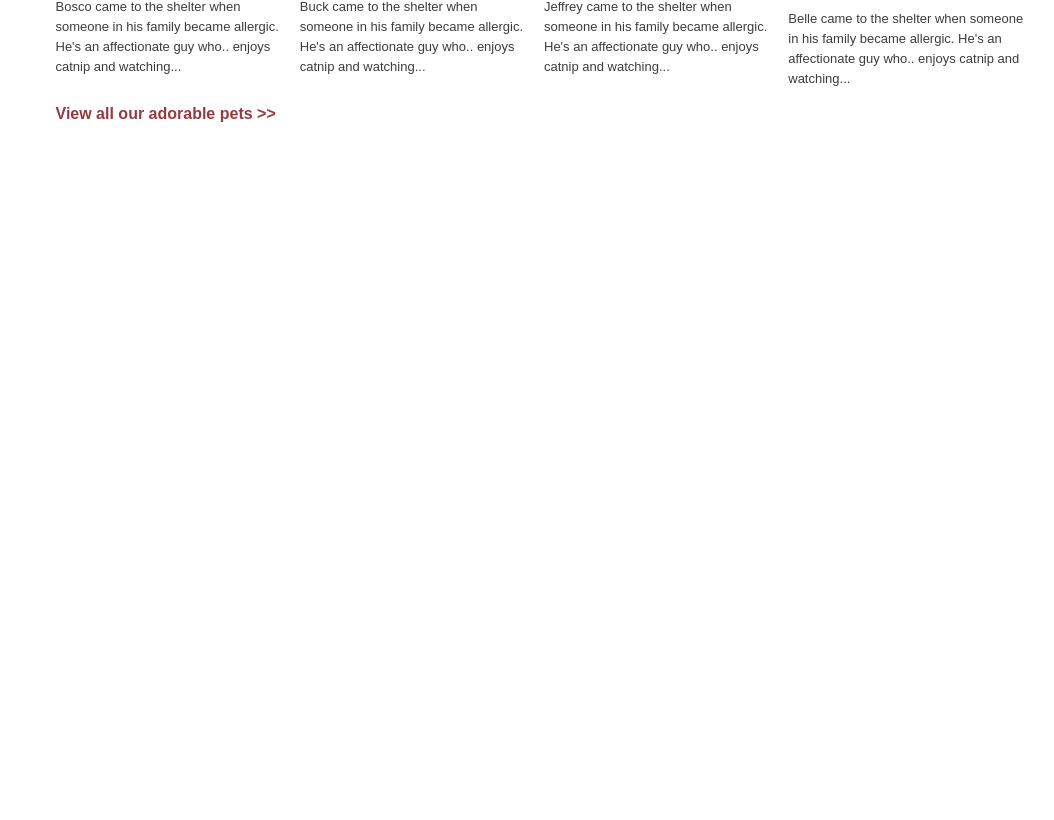
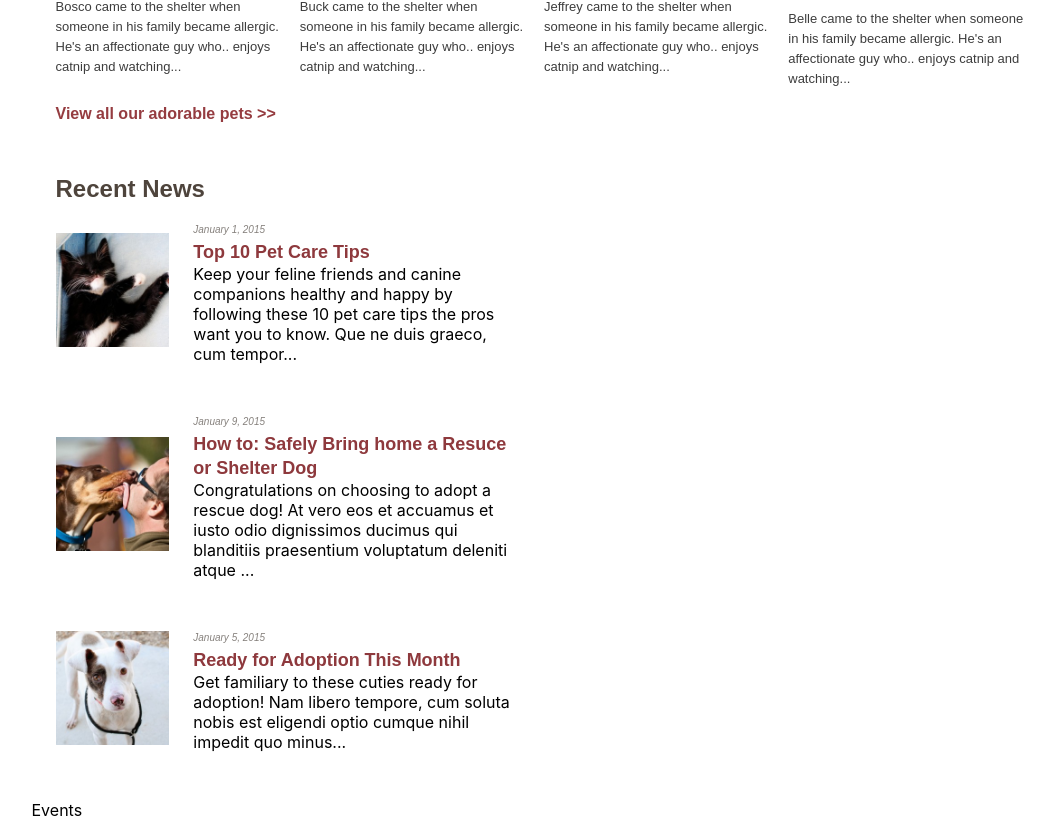
Before and after one commit to vlsalina/pet-rescue-website, a React (Create React App) app: page / in a window 1280 px wide. Shown: the part 1581-2401 px from the top of the page, without its empty margins (96-1150 px from the left). Before the commit the page ends 1755 px from the top, so only its background shows below. Built offline with nearby package versions, Linux system fonts and the light colour scheme.

Commit message:
Basic layout for News component done.

```diff
--- a/src/App.css
+++ b/src/App.css
@@ -11,8 +11,27 @@
   --buttonA-hover-bgc-bottom: #3d3d3d;
   --buttonA-hover-bgc-top: #8e393d;
 
-  /* for Companions component */
+  /* padding variables */
   --padding1: 1.5rem;
+}
+
+/* global text styling */
+.text-styles-1 {
+  background: transparent;
+  border: 0;
+  margin: 0;
+  padding: 0;
+  vertical-align: baseline;
+  outline: none;
+}
+
+.text-styles-2 {
+  background: transparent;
+  border: 0;
+  margin: 0;
+  padding: 0;
+  vertical-align: baseline;
+  outline: none;
 }
 
 ul {
--- a/src/App.js
+++ b/src/App.js
@@ -3,6 +3,7 @@ import "./App.css";
 import Carousel from "./components/Carousel/Carousel";
 import Learn from "./components/Learn/Learn";
 import Companions from "./components/Companions/Companions";
+import Announcements from "./components/Announcements/Announcements";
 
 function App() {
   return (
@@ -11,6 +12,7 @@ function App() {
         <Carousel />
         <Learn />
         <Companions />
+        <Announcements />
       </div>
     </div>
   );
--- /dev/null
+++ b/src/components/Announcements/Announcements.css
@@ -0,0 +1,3 @@
+.announcemnts {
+  padding: 0 var(--padding1);
+}
--- /dev/null
+++ b/src/components/Announcements/Announcements.js
@@ -0,0 +1,15 @@
+import "./Announcements.css";
+import { recent } from "../Learn/data";
+import News from "../News/News";
+import Events from "../Events/Events";
+
+const Announcements = () => {
+  return (
+    <div className="anncounements">
+      <News />
+      <Events />
+    </div>
+  );
+};
+
+export default Announcements;
--- a/src/components/Companions/Companions.js
+++ b/src/components/Companions/Companions.js
@@ -12,7 +12,7 @@ const Companions = () => {
       </div>
       <div className="companions__list">
         {companions.map((co) => (
-          <div className="companion__featured">
+          <div className="companion__featured" key={co.name}>
             <div className="companion__image">
               <img src={co.img} />
             </div>
--- /dev/null
+++ b/src/components/Events/Events.js
@@ -0,0 +1,7 @@
+import "./Events.css";
+
+const Events = () => {
+  return <section className="events">Events</section>;
+};
+
+export default Events;
--- a/src/components/Learn/data.js
+++ b/src/components/Learn/data.js
@@ -47,3 +47,27 @@ export const companions = [
     img: "/assets/companions/belle-580x460.jpg",
   },
 ];
+
+export const recent = [
+  {
+    date: "January 1, 2015",
+    title: "Top 10 Pet Care Tips",
+    story:
+      "Keep your feline friends and canine companions healthy and happy by following these 10 pet care tips the pros want you to know. Que ne duis graeco, cum tempor...",
+    image: "/assets/events/14041894574_05273fd5f5_o-250x250.jpg",
+  },
+  {
+    date: "January 9, 2015",
+    title: "How to: Safely Bring home a Resuce or Shelter Dog",
+    story:
+      "Congratulations on choosing to adopt a rescue dog! At vero eos et accuamus et iusto odio dignissimos ducimus qui blanditiis praesentium voluptatum deleniti atque ...",
+    image: "/assets/events/Licking-dog-250x250.jpg",
+  },
+  {
+    date: "January 5, 2015",
+    title: "Ready for Adoption This Month",
+    story:
+      "Get familiary to these cuties ready for adoption! Nam libero tempore, cum soluta nobis est eligendi optio cumque nihil impedit quo minus...",
+    image: "/assets/events/left-eye-copy-250x250.jpg",
+  },
+];
--- /dev/null
+++ b/src/components/News/News.css
@@ -0,0 +1,144 @@
+/* news */
+.news {
+  width: 100%;
+  padding: 0 var(--padding1);
+}
+
+@media screen and (min-width: 1025px) {
+  .news {
+    width: 50%;
+  }
+}
+
+/* end news */
+
+/* article */
+.article {
+  width: 100%;
+  display: flex;
+  flex-direction: column;
+  align-items: center;
+  margin: 0 0 3rem 0;
+}
+
+@media screen and (min-width: 541px) {
+  .article {
+    flex-direction: row;
+    justify-content: space-between;
+  }
+}
+
+/* end article */
+
+/* news header */
+.news__header h3 {
+  font-size: 24px;
+  font-weight: bold;
+  font-style: normal;
+  color: #4e443c;
+  color: rgba(78, 68, 60, 1);
+
+  text-align: left;
+
+  display: inline-block;
+  margin: 0;
+
+  font-family: "Bitter", Arial, Helvetica, "Nimbus Sans L", sans-serif;
+  line-height: 30px;
+  text-transform: none;
+  text-decoration: none;
+}
+
+/* end news header */
+
+/* article image */
+
+.article__image {
+  width: 75%;
+  margin: 0 0 1rem 0;
+}
+
+.article__image img {
+  width: 100%;
+  height: 100%;
+  object-fit: cover;
+}
+
+@media screen and (min-width: 541px) {
+  .article__image {
+    width: 40%;
+    margin: 0;
+    padding: 0 var(--padding1) 0 0;
+  }
+}
+
+/* end article image */
+
+/* article--box-1 */
+.article--box-1 {
+  width: 100%;
+}
+
+.article__date,
+.article__title,
+.article__story {
+  text-align: center;
+}
+
+.article__date {
+  display: block;
+  color: #87827e;
+  color: rgba(135, 130, 126, 1);
+
+  font-size: 13px;
+
+  font-family: "Bitter", Arial, Helvetica, "Nimbus Sans L", sans-serif;
+  font-size: 10px;
+  line-height: 20px;
+  font-weight: normal;
+  font-style: italic;
+  text-transform: none;
+}
+
+.article__title a {
+  color: #8e393d;
+  color: rgba(142, 57, 61, 1);
+
+  -webkit-transition: color 0.3s ease-in-out;
+  -moz-transition: color 0.3s ease-in-out;
+  -ms-transition: color 0.3s ease-in-out;
+  -o-transition: color 0.3s ease-in-out;
+  transition: color 0.3s ease-in-out;
+
+  font-family: "Bitter", Arial, Helvetica, "Nimbus Sans L", sans-serif;
+  font-size: 18px;
+  line-height: 24px;
+  font-weight: 700;
+  font-style: normal;
+  text-transform: none;
+  text-decoration: none;
+}
+
+.article__summary {
+  padding: 0;
+  margin: 0;
+
+  color: #3d3d3d;
+  color: rgba(61, 61, 61, 1);
+
+  font-family: Arial, Helvetica, "Nimbus Sans L", sans-serif;
+  font-size: 13px;
+  line-height: 20px;
+  font-weight: normal;
+  font-style: normal;
+}
+
+@media screen and (min-width: 541px) {
+  .article__date,
+  .article__title,
+  .article__story {
+    text-align: left;
+  }
+}
+
+/* end article--box-1 */
--- /dev/null
+++ b/src/components/News/News.js
@@ -0,0 +1,34 @@
+import "./News.css";
+import { recent } from "../Learn/data";
+
+const News = () => {
+  return (
+    <section className="news">
+      <header className="news__header">
+        <h3>Recent News</h3>
+      </header>
+      <ul>
+        {recent.map((news) => (
+          <li key={news.title}>
+            <article className="article">
+              <div className="article__image">
+                <img src={news.image} />
+              </div>
+              <div className="article--box-1">
+                <time className="article__date text-styles-1">{news.date}</time>
+                <div className="article__title">
+                  <a href="#">{news.title}</a>
+                </div>
+                <summary className="article__story text-styles-2">
+                  {news.story}
+                </summary>
+              </div>
+            </article>
+          </li>
+        ))}
+      </ul>
+    </section>
+  );
+};
+
+export default News;
```
Also changed, not shown: src/components/Events/Events.css (added).
